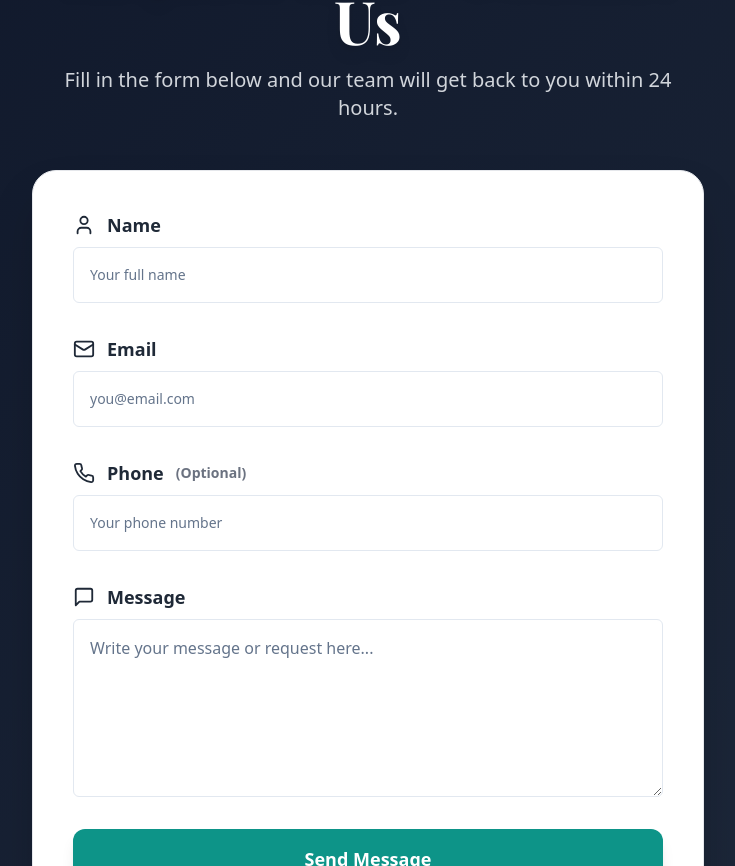
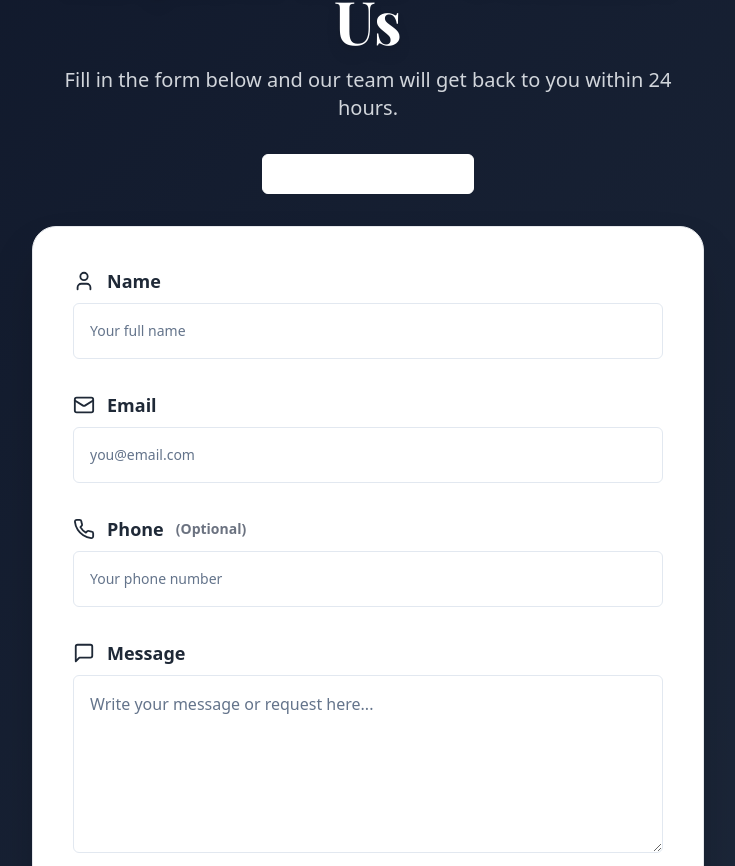
Before and after one commit to FFBB74/wealthwise-recovery-hub, a React (Vite) app: page / in a window 1280 px wide. Shown: the part 9925-10791 px from the top of the page, without its empty margins (272-1007 px from the left). Built offline with nearby package versions, Linux system fonts and the light colour scheme.

Commit message:
Add download functionality to forms
Make the contact form submissions downloadable and user-friendly.

```diff
--- a/src/components/CustomFormSection.tsx
+++ b/src/components/CustomFormSection.tsx
@@ -1,4 +1,3 @@
-
 import React from "react";
 import { useForm } from "react-hook-form";
 import { z } from "zod";
@@ -8,7 +7,7 @@ import { Input } from "@/components/ui/input";
 import { Textarea } from "@/components/ui/textarea";
 import { Button } from "@/components/ui/button";
 import { Form, FormField, FormItem, FormLabel, FormControl, FormMessage } from "@/components/ui/form";
-import { Mail, User, MessageSquare, Phone } from "lucide-react";
+import { Mail, User, MessageSquare, Phone, Download } from "lucide-react";
 
 const formSchema = z.object({
   name: z.string().min(2, "Name is required"),
@@ -31,13 +30,60 @@ const CustomFormSection: React.FC = () => {
     form.reset();
   }
 
+  const handleDownload = () => {
+    const formContent = [
+      "WealthWise Financial Recovery - Information Request Form",
+      "======================================================",
+      "",
+      "Please fill out the following details and email it to us at info@wealthwise.com or recovery@wealthwise.com.",
+      "",
+      "Name:",
+      "________________________________________",
+      "",
+      "Email:",
+      "________________________________________",
+      "",
+      "Phone (Optional):",
+      "________________________________________",
+      "",
+      "Message:",
+      "________________________________________",
+      "[Please write your detailed message or request here]",
+      "________________________________________",
+      "",
+      "",
+      "Thank you for contacting us!",
+      "The WealthWise Team"
+    ].join('\n');
+
+    const blob = new Blob([formContent], { type: 'text/plain;charset=utf-8' });
+    const url = URL.createObjectURL(blob);
+    const link = document.createElement('a');
+    link.href = url;
+    link.setAttribute('download', 'WealthWise_Info_Request_Form.txt');
+    document.body.appendChild(link);
+    link.click();
+    document.body.removeChild(link);
+    URL.revokeObjectURL(url);
+
+    toast.success("Blank form downloaded successfully.", {
+      description: "You can now fill it out and send it to us via email.",
+    });
+  };
+
   return (
     <section id="custom-form" className="bg-gradient-to-br from-slate-900 to-slate-800 py-24 px-6 mt-12">
       <div className="max-w-2xl mx-auto">
         <h2 className="font-playfair text-5xl md:text-6xl text-center font-bold text-white mb-4 drop-shadow-lg">Request Info / Contact Us</h2>
-        <p className="text-center text-gray-300 mb-12 text-xl max-w-3xl mx-auto">
+        <p className="text-center text-gray-300 mb-8 text-xl max-w-3xl mx-auto">
           Fill in the form below and our team will get back to you within 24 hours.
         </p>
+        <div className="text-center mb-8">
+            <Button onClick={handleDownload} variant="outline" className="text-white border-white hover:bg-white hover:text-slate-900 group">
+                <Download size={18} className="mr-2 transition-transform duration-300 group-hover:scale-110" />
+                Download Blank Form
+            </Button>
+        </div>
         <Form {...form}>
           <form onSubmit={form.handleSubmit(onSubmit)} className="space-y-8 bg-white p-10 rounded-3xl shadow-2xl border border-gray-200">
             <FormField
```
